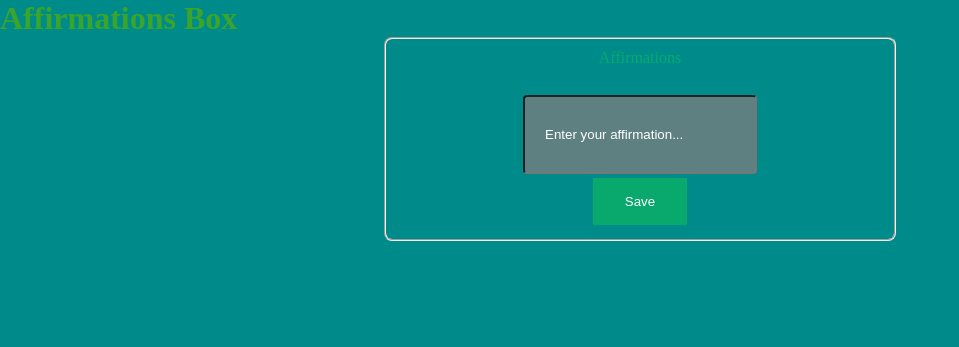
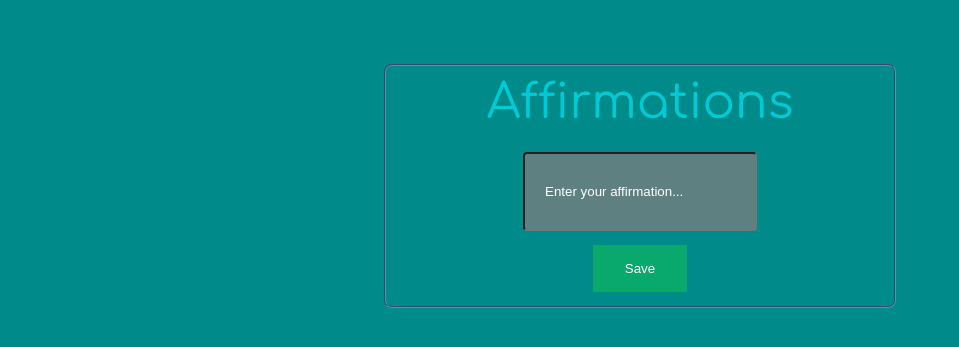
Before and after one commit to mstanle54/Mind-Groove, a Django app: page /affirmations in a window 1280 px wide. Shown: the part 128-475 px from the top of the page, without its empty margins (0-959 px from the left). Run offline with Django 4.2, Linux system fonts and the light colour scheme.

Commit message:
going to need a color scheme

```diff
--- a/Mindgroove/affirmations/static/affirmations/styles/affirmationsBox.css
+++ b/Mindgroove/affirmations/static/affirmations/styles/affirmationsBox.css
@@ -1,20 +1,33 @@
-#boxLabel { color: rgb(58, 165, 42);}
+
 
  fieldset[name="affirmationBox"]{
     width: 40%;
     padding: 10px 20px;
     margin:auto;
+    margin-top: 5%;
     text-align: center;
     border-radius: 8px;
     position: relative;
+    background-color:darkcyan;
+    border-color: #588fb6;
 
 }
 
+label[for="userAffirmation"]{
+    display:block;
+    font-size: 3em;
+    font-family: 'Comfortaa', cursive;
+    font-weight: 500;
+    text-align: center;
+    color:#00cad6;
+    margin-bottom: 5px;
 
+  }
     #userAffirmation{
         width: 50%;
         padding: 30px 20px;
         margin: auto;
+        margin-bottom: 10px;
         box-sizing: border-box;
         border-radius: 4px;
         background-color: rgb(95, 128, 128);
@@ -40,10 +53,3 @@
         margin: 4px 100px;
         cursor: pointer;
       }
-   label[for="userAffirmation"]{
-        display:block;
-        text-align: center;
-        color: #09a96e;
-        float: none;
-        padding-bottom: 10px;
-      }
--- a/Mindgroove/affirmations/templates/affirmationsBox.html
+++ b/Mindgroove/affirmations/templates/affirmationsBox.html
@@ -9,13 +9,13 @@
     <title>Affirmations</title>
     {% block custom_head %}
     <link rel="stylesheet" type="text/css" media="screen" href="{% static 'affirmations/styles/affirmationsBox.css' %}">
+    <link rel="stylesheet" href="https://fonts.googleapis.com/css?family=Comfortaa">
     {% endblock custom_head %}
 
 </head>
 {% block content %}
 <body>
 
-    <h1 id="boxLabel">Affirmations Box</h1>
 
     <form>
         <fieldset name="affirmationBox">
```
